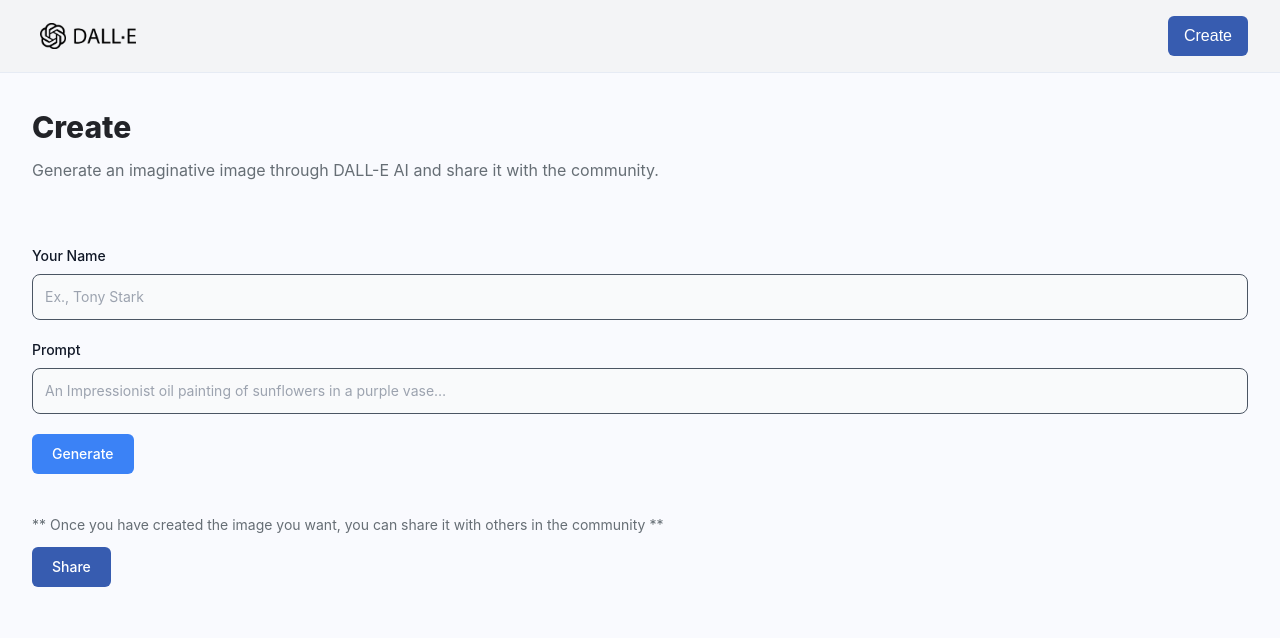
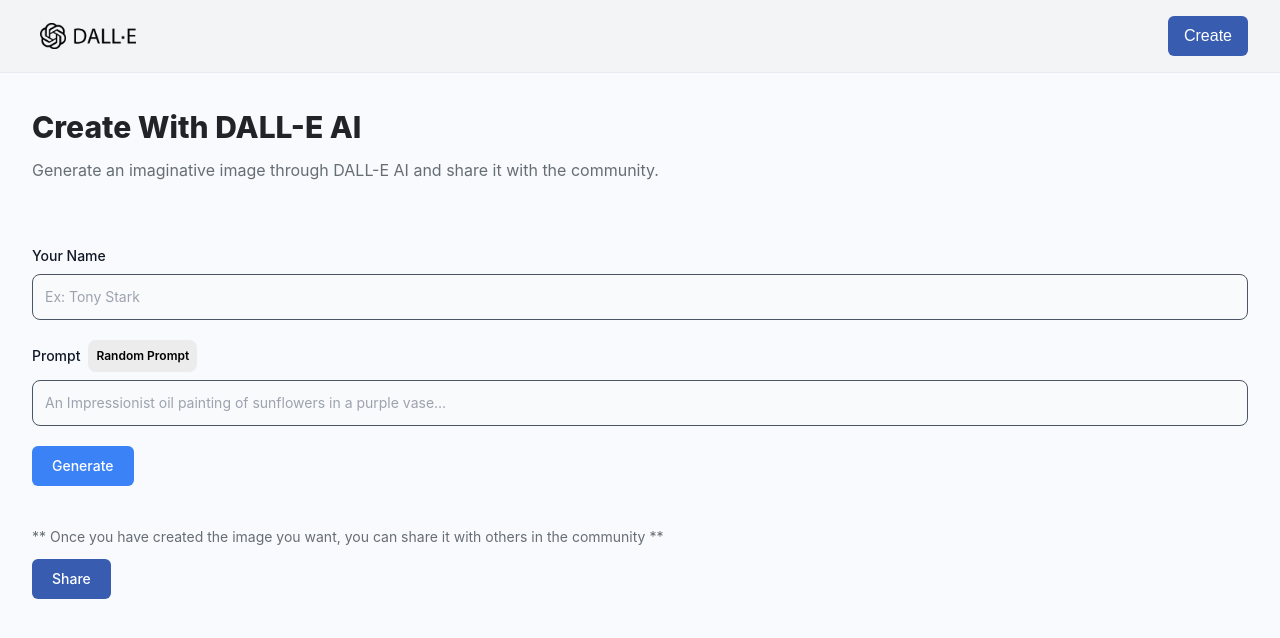
Before and after one commit to DevFreAkeD/Dall-E-Clone, a React (Vite) app in the folder client/: page /create-post in a window 1280 px wide. Shown: the top 638 px of the page. Built offline with nearby package versions, Linux system fonts and the light colour scheme; a web font is replaced by a local one.

Commit message:
Update CreatePost.jsx

```diff
--- a/client/src/pages/CreatePost.jsx
+++ b/client/src/pages/CreatePost.jsx
@@ -1,11 +1,26 @@
 import React, { useState } from 'react';
 import { FormFields } from '../components';
+import { getRandomPrompt } from '../utils';
 
 const CreatePost = () => {
+
+  const [form, setForm] = useState({
+    name: '',
+    prompt: '',
+    photo: '',
+  });
+
+  const handleChange = (e) => setForm({ ...form, [e.target.name]: e.target.value });
+
+  const handleSurpriseMe = () => {
+    const randomPrompt = getRandomPrompt(form.prompt);
+    setForm({ ...form, prompt: randomPrompt });
+  };
+
   return (
     <section className="max-w-7xl mx-auto">
       <div>
-        <h1 className="font-extrabold text-[#222328] text-[30px]">Create</h1>
+        <h1 className="font-extrabold text-[#222328] text-[30px]">Create With DALL-E AI</h1>
         <p className="mt-2 text-[#666e75] text-[16px] max-w-full">Generate an imaginative image through DALL-E AI and share it with the community.</p>
       </div>
 
@@ -15,7 +30,9 @@
             labelName="Your Name"
             type="text"
             name="name"
-            placeholder="Ex., Tony Stark"
+            placeholder="Ex: Tony Stark"
+            value={form.name}
+            handleChange={handleChange}
           />
 
           <FormFields
@@ -23,6 +40,10 @@
             type="text"
             name="prompt"
             placeholder="An Impressionist oil painting of sunflowers in a purple vase…"
+            value={form.prompt}
+            handleChange={handleChange}
+            isSurpriseMe
+            handleSurpriseMe={handleSurpriseMe}
           />
         </div>
 
```
